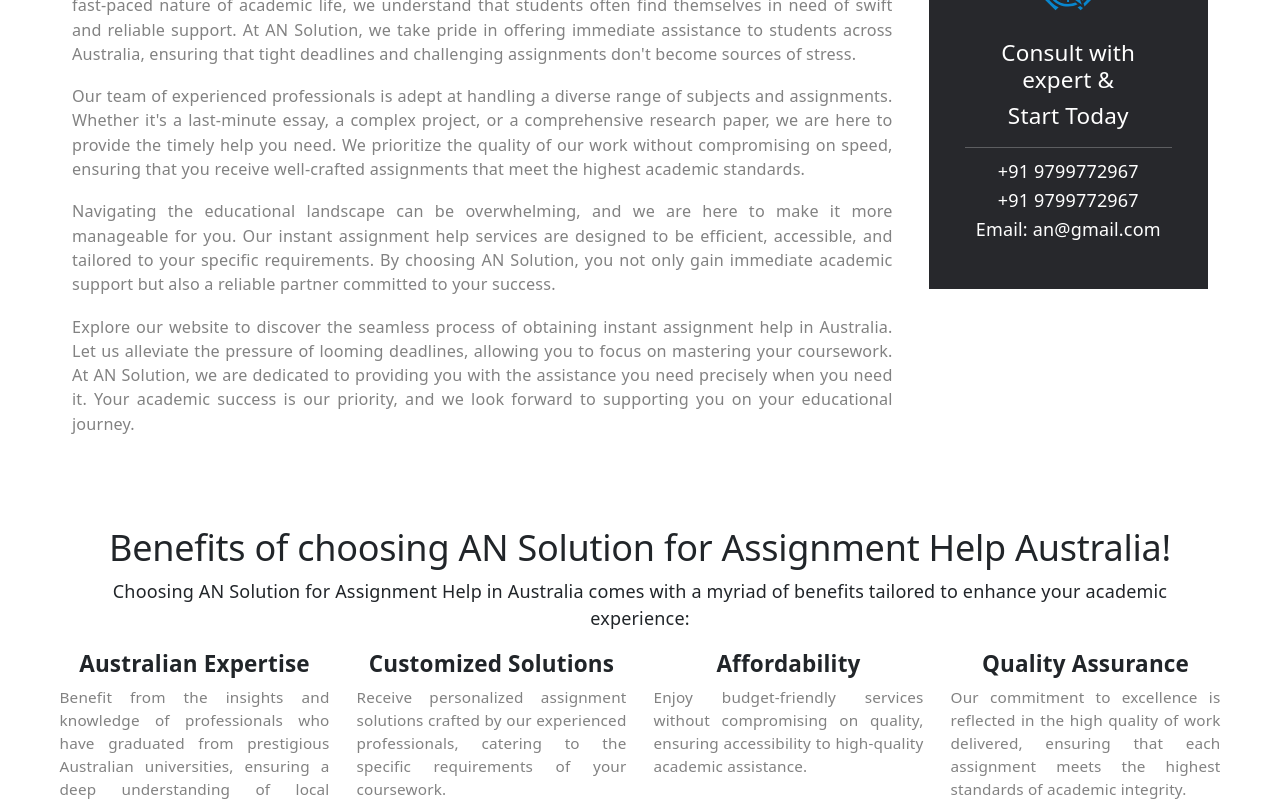
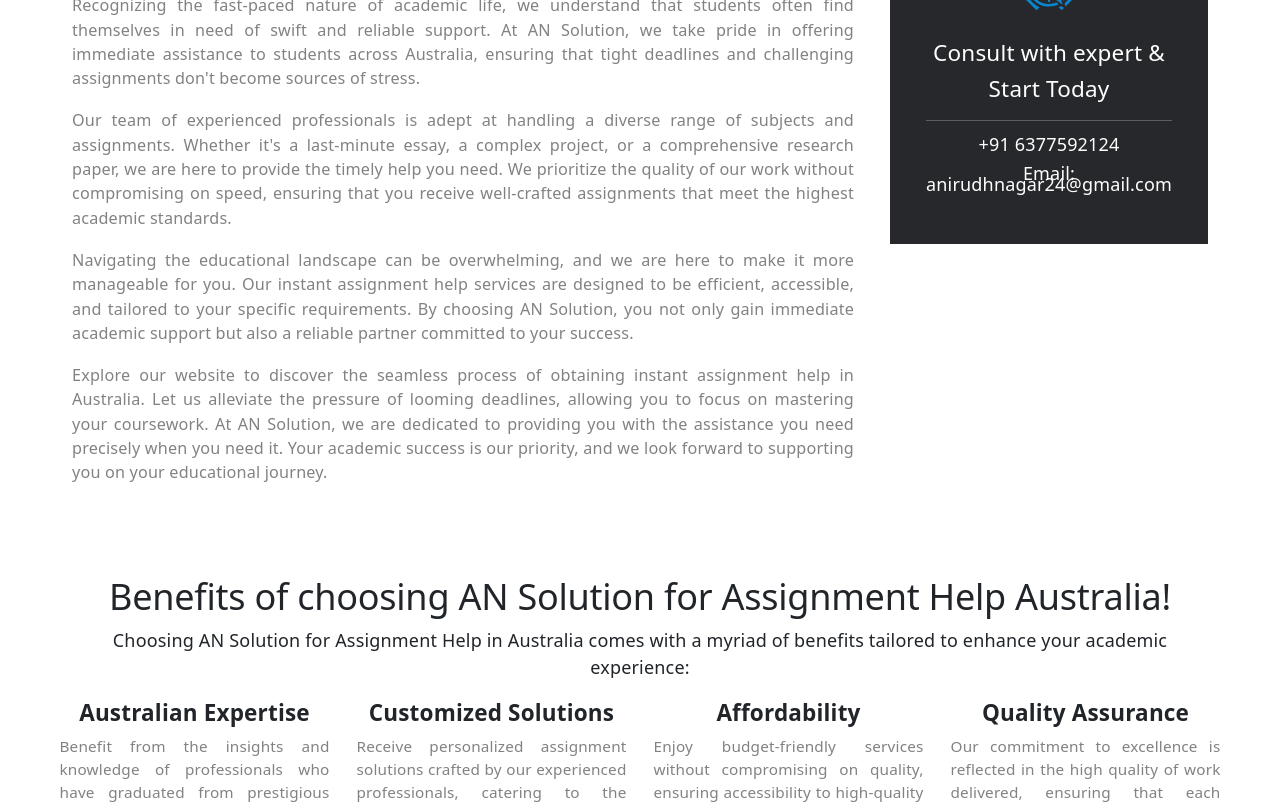
Before and after one commit to vineetnagar/AN-solution, a React (Vite) app: page /australia in a window 1280 px wide. Shown: the part 1220-2024 px from the top of the page. Built offline with nearby package versions, Linux system fonts and the light colour scheme.

Commit message:
fixing bugs

```diff
--- a/Australia/Australia.jsx
+++ b/Australia/Australia.jsx
@@ -84,9 +84,8 @@
             <h5>Consult with expert &</h5>
             <h5>Start Today</h5>
             <hr />
-            <p>+91 9799772967</p>
-            <p>+91 9799772967</p>
-            <p>Email: an@gmail.com</p>
+            <p>+91 6377592124</p>
+            <p>Email: anirudhnagar24@gmail.com</p>
           </div>
         </div>
       </div>
--- a/ContactUs/ContactUs.jsx
+++ b/ContactUs/ContactUs.jsx
@@ -28,7 +28,7 @@
               <div
                 className={Style.contactUs_container_left_container_col_data}
               >
-                <p>25-B Krishna Nagar Kota</p>
+                <p> Krishna Nagar Kota</p>
                 <p>324005, Rajasthan, INDIA</p>
               </div>
             </div>
--- a/Germany/Germany.jsx
+++ b/Germany/Germany.jsx
@@ -87,9 +87,8 @@
             <h5>Consult with expert &</h5>
             <h5>Start Today</h5>
             <hr />
-            <p>+91 9799772967</p>
-            <p>+91 9799772967</p>
-            <p>Email: an@gmail.com</p>
+            <p>+91 6377592124</p>
+            <p>Email: anirudhnagar24@gmail.com</p>
           </div>
         </div>
       </div>
--- a/UAE/UAE.jsx
+++ b/UAE/UAE.jsx
@@ -87,9 +87,8 @@
             <h5>Consult with expert &</h5>
             <h5>Start Today</h5>
             <hr />
-            <p>+91 9799772967</p>
-            <p>+91 9799772967</p>
-            <p>Email: an@gmail.com</p>
+            <p>+91 6377592124</p>
+            <p>Email: anirudhnagar24@gmail.com</p>
           </div>
         </div>
       </div>
--- a/UK/UK.jsx
+++ b/UK/UK.jsx
@@ -77,9 +77,8 @@
             <h5>Consult with expert &</h5>
             <h5>Start Today</h5>
             <hr />
-            <p>+91 9799772967</p>
-            <p>+91 9799772967</p>
-            <p>Email: an@gmail.com</p>
+            <p>+91 6377592124</p>
+            <p>Email: anirudhnagar24@gmail.com</p>
           </div>
         </div>
       </div>
--- a/components/Footer/Footer.jsx
+++ b/components/Footer/Footer.jsx
@@ -141,7 +141,7 @@
             <FaMailBulk />
           </div>
           <ul>
-            <li>anirudhnagar@gmail.com</li>
+            <li>anirudhnagar24@gmail.com</li>
           </ul>
         </div>
       </div>
```
Also changed, not shown: 1 other file (tests, documents, lock files or other folders).
